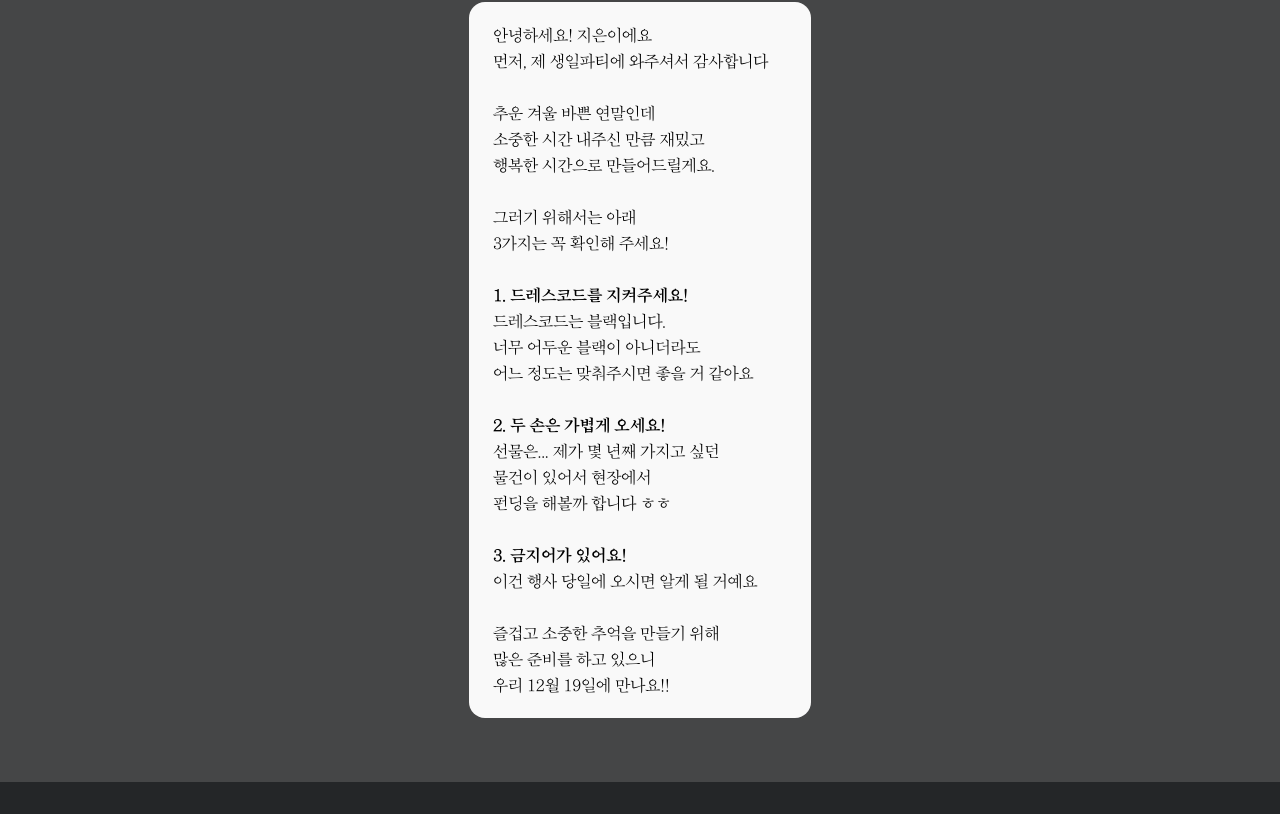
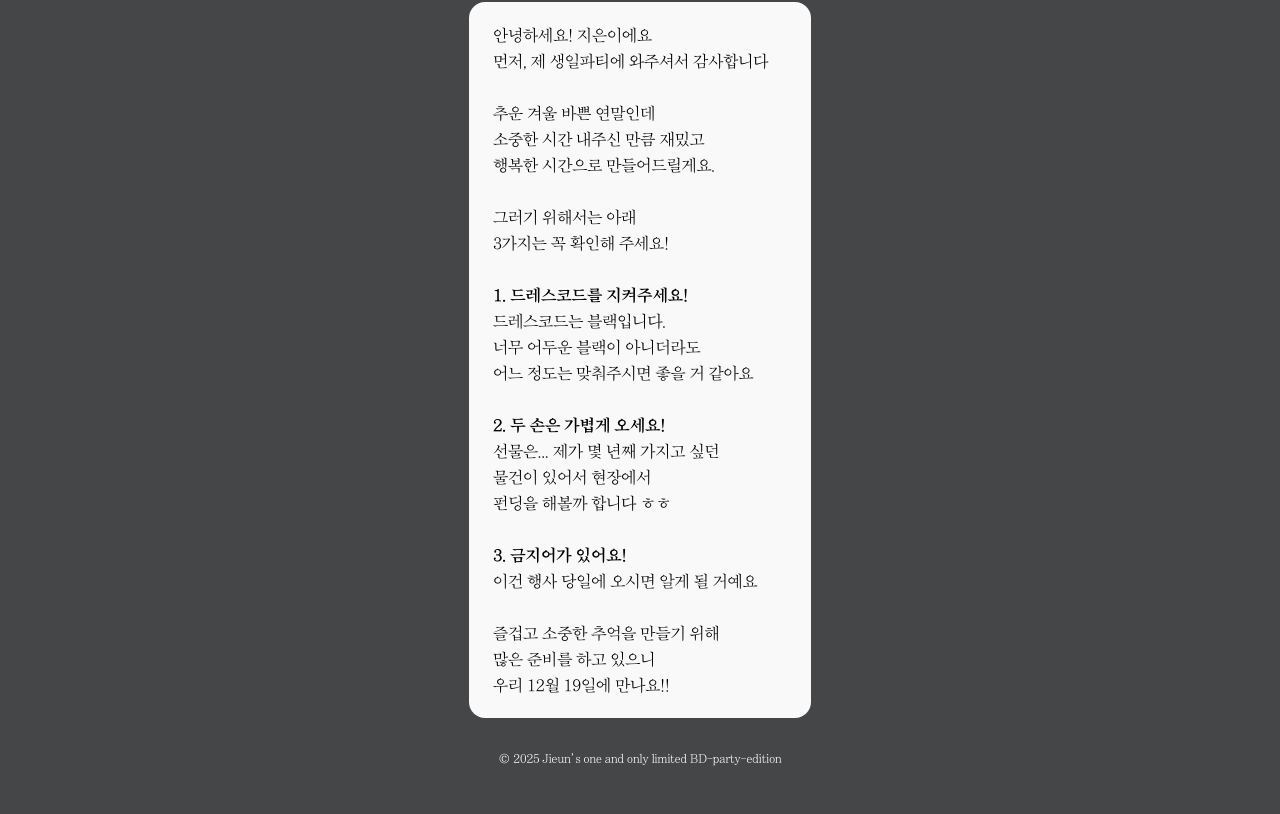
Before and after one commit to Geonhyo/jieun-2025-invite, a React (Vite) app: page / in a window 1280 px wide. Shown: the part 990-1804 px from the top of the page. Before the commit the page ends 1772 px from the top, so only its background shows below. Built offline with nearby package versions, Linux system fonts and the light colour scheme.

Commit message:
[Add] Add footer text

```diff
--- a/src/App.tsx
+++ b/src/App.tsx
@@ -167,6 +167,11 @@ export default function App() {
                 우리 12월 19일에 만나요!!
               </p>
             </div>
+
+            {/* 하단 푸터 */}
+            <small className="text-xs text-white text-center font-light mb-4">
+              © 2025 Jieun’s one and only limited BD-party-edition
+            </small>
           </div>
         </div>
       </div>
```
